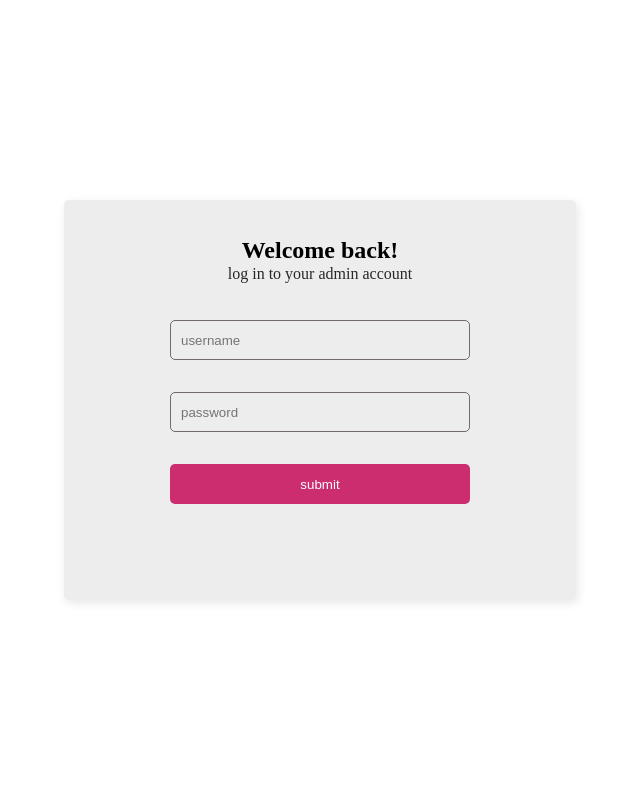
After one commit to BraisonWabwire/Iano, a PHP site: page /admin-login.html in a window 1280 px wide. The commit adds this page. Shown: the whole page, without its empty margins (320-960 px from the left). Run offline with PHP 8.4, Linux system fonts and the light colour scheme.

Commit message:
added admin login page

```diff
--- /dev/null
+++ b/admin-login.css
@@ -0,0 +1,61 @@
+*{
+    margin: 0;
+    padding: 0;
+    box-sizing: border-box;
+}
+.body{
+    background-color: #f2f2f2;
+
+}
+.container{
+    width: 100%;
+    height: 100vh;
+    display: flex;
+    align-items: center;
+    justify-content: center;
+}
+.form-box{
+    width: 40%;
+    height: 50vh;
+    background-color: #ededed;
+    box-shadow: 2px 3px 10px rgba(17, 16, 16, 0.1);
+    border-radius: 5px;
+    display: flex;
+    flex-direction: column;
+    align-items: center;
+}
+.form-box .title{
+    width: 40%;
+    height:15vh;
+    /* background-color: aqua; */
+    display: flex;
+    flex-direction: column;
+    justify-content: center;
+    align-items: center;
+    gap: 1px;
+}
+.form-box .title p{
+    color: rgb(41, 40, 40);
+}
+.form-box .main-form form{
+    display: flex;
+    flex-direction: column;
+    gap: 2rem;
+}
+.form-box .main-form input{
+    width: 300px;
+    height: 40px;
+    padding-left: 10px;
+    border: 1px solid #736a6a;
+    border-radius: 5px;
+    background: transparent;
+}
+.form-box .main-form button{
+    width: 300px;
+    height: 40px;
+    background-color: #CB2D6F;
+    border-radius: 5px;
+    border: none;
+    color: white;
+    cursor: pointer;
+}
--- /dev/null
+++ b/admin-login.html
@@ -0,0 +1,29 @@
+<!DOCTYPE html>
+<html lang="en">
+
+<head>
+    <meta charset="UTF-8">
+    <meta name="viewport" content="width=device-width, initial-scale=1.0">
+    <title>Admin-Login</title>
+    <link rel="stylesheet" href="./admin-login.css">
+</head>
+
+<body>
+    <div class="container">
+        <div class="form-box">
+            <div class="title">
+                <h2>Welcome back!</h2>
+                <p>log in to your admin account</p>
+            </div>
+            <div class="main-form">
+                <form action="">
+                    <input type="text" placeholder="username">
+                    <input type="password" placeholder="password">
+                    <button type="submit">submit</button>
+                </form>
+            </div>
+        </div>
+    </div>
+</body>
+
+</html>
--- a/login.css
+++ b/login.css
@@ -47,7 +47,7 @@ body {
 .form-box .buttons button{
     width: 100px;
     height: 40px;
-    background-color: rgb(51, 77, 222);
+    background-color: #cb2d6f;
     color: white;
     border: none;
     border-radius: 10px;
--- a/process_customer.php
+++ b/process_customer.php
@@ -15,7 +15,7 @@
                 <div class="left-header"></div>
                 <div class="right-header">
                     <h1>Customer</h1>
-                    <a href="">Home</a>
+                    <a href="homepage.php">Home</a>
                 </div>
 
 
--- a/signup.css
+++ b/signup.css
@@ -47,7 +47,7 @@ body {
 .form-box .buttons button{
     width: 100px;
     height: 40px;
-    background-color: rgb(51, 77, 222);
+    background-color: #cb2d6f;
     color: white;
     border: none;
     border-radius: 10px;
--- a/signup.php
+++ b/signup.php
@@ -56,7 +56,7 @@
                     <input type="password" name="confirm_password" placeholder="Confirm Password" required>
                     <div class="buttons">
                         <button type="submit">Signup</button>
-                        <h2>Already have an account? Click <a href="./login.html">here</a> to login</h2>
+                        <h2>Already have an account? Click <a href="./login.php">here</a> to login</h2>
                         <h2>Return to <a href="./index.html">home</a></h2>
                     </div>
                 </div>
```
Also changed, not shown: process_customer.css (+10 -2 lines).
